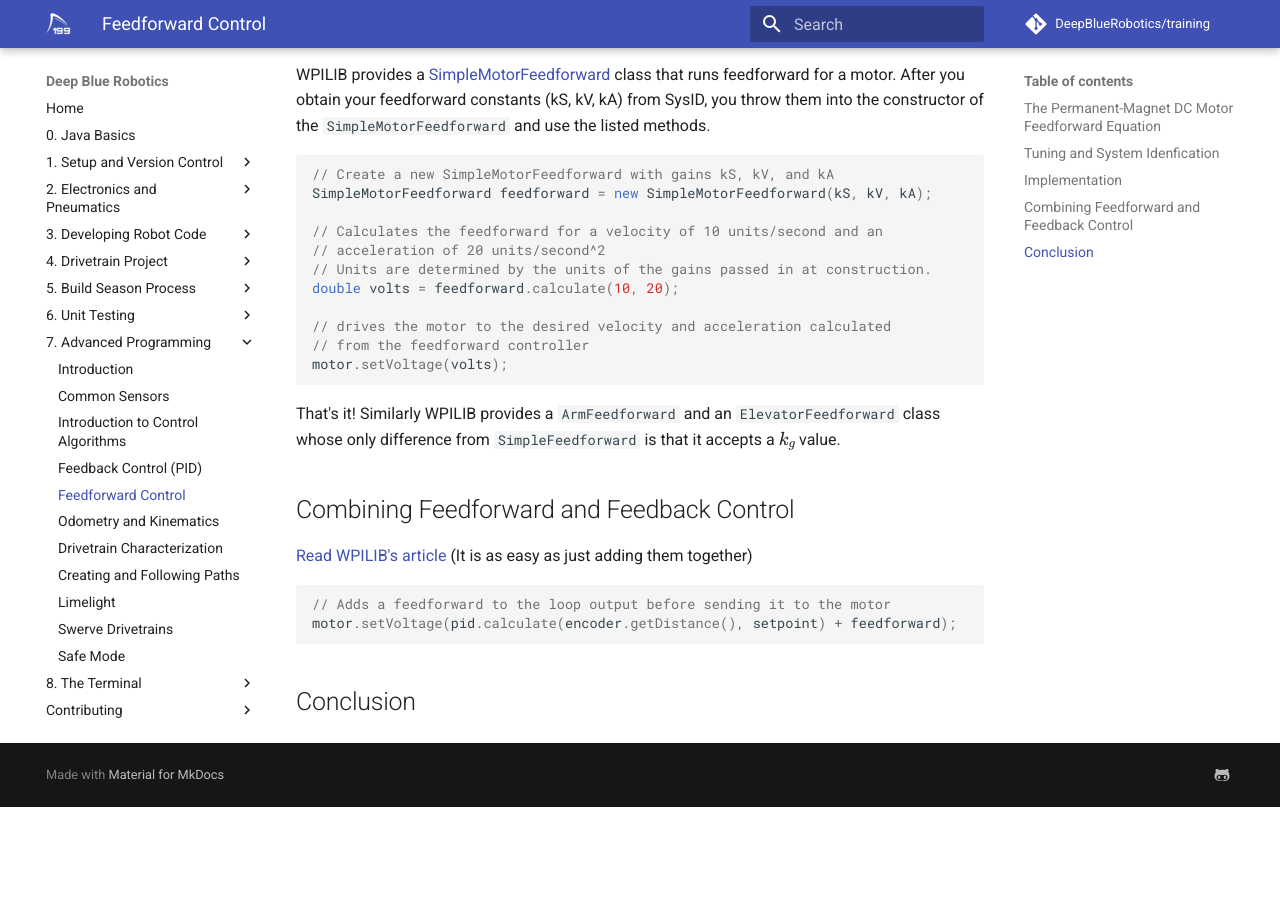
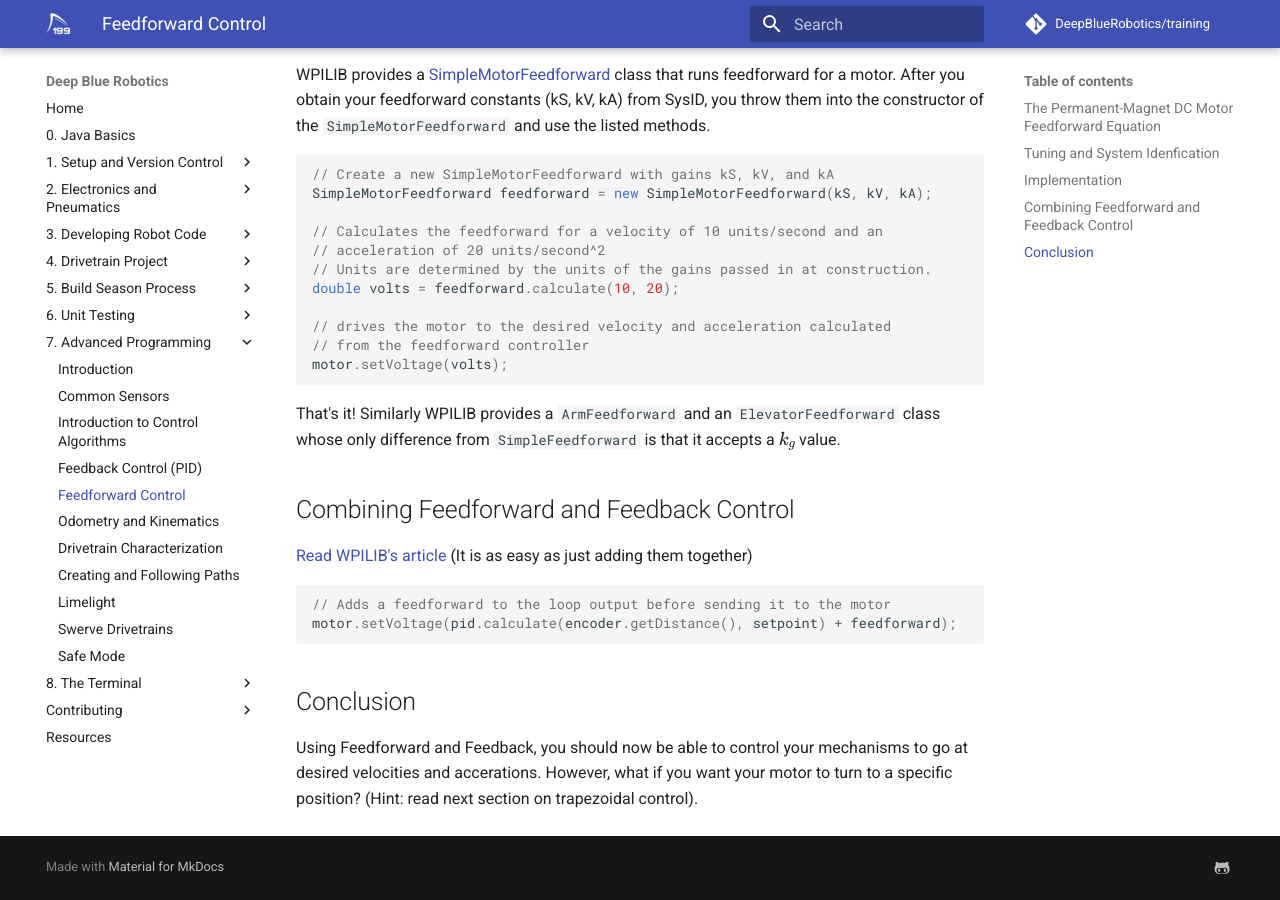
Before and after one commit to DeepBlueRobotics/training, an MkDocs documentation site: the page built from docs/section-7/feedforward-control.md, in a window 1280 px wide and 900 px high, scrolled down 5246 px. Built offline with MkDocs 1.6.1 and Material for MkDocs 9.7.7, drawn with Linux system fonts in a browser that asks for light colours; formulas are drawn with MathJax 3; comment, search, counter and statistics services are not loaded; before the commit the page ends 6053 px from its top, so only the background shows below that.

Commit message:
added conclusion

````diff
--- a/docs/section-7/feedforward-control.md
+++ b/docs/section-7/feedforward-control.md
@@ -202,3 +202,5 @@
 ```
 
 ## Conclusion
+
+Using Feedforward and Feedback, you should now be able to control your mechanisms to go at desired velocities and accerations. However, what if you want your motor to turn to a specific position? (Hint: read next section on trapezoidal control).
````
